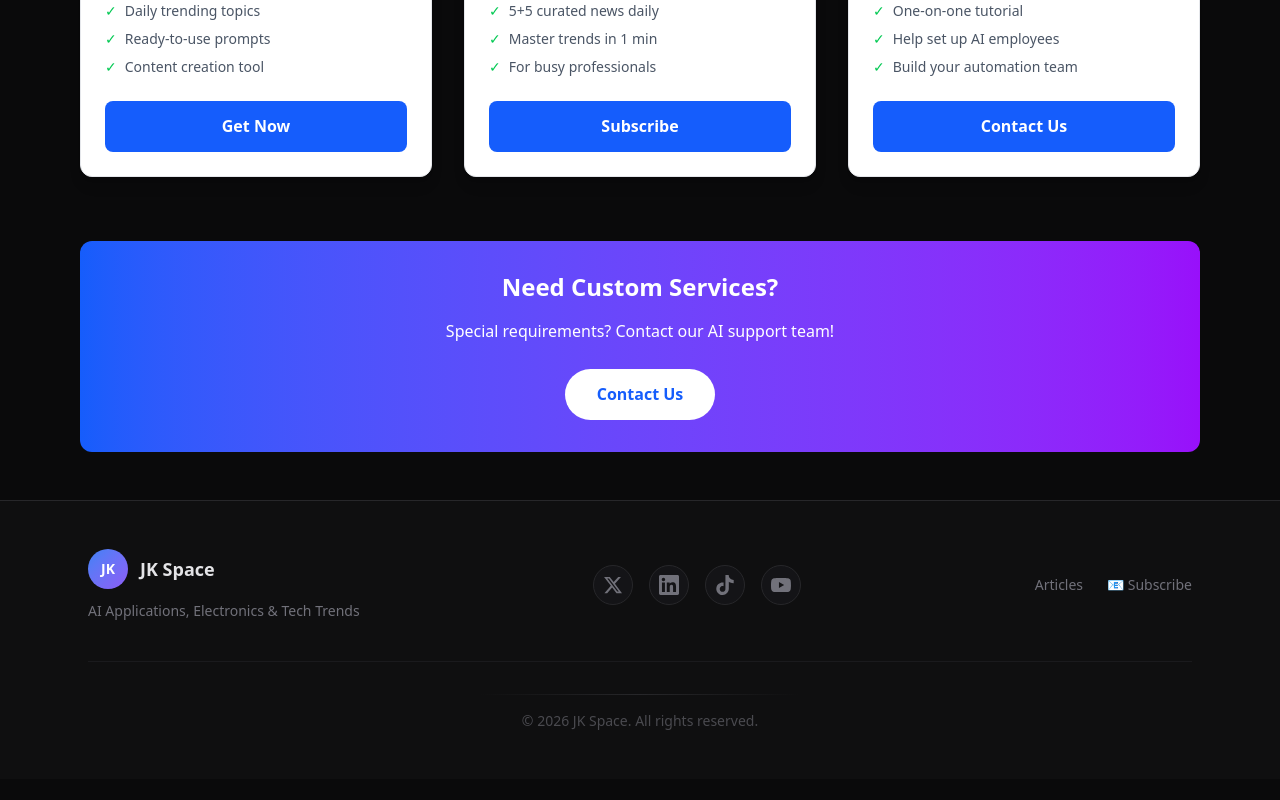
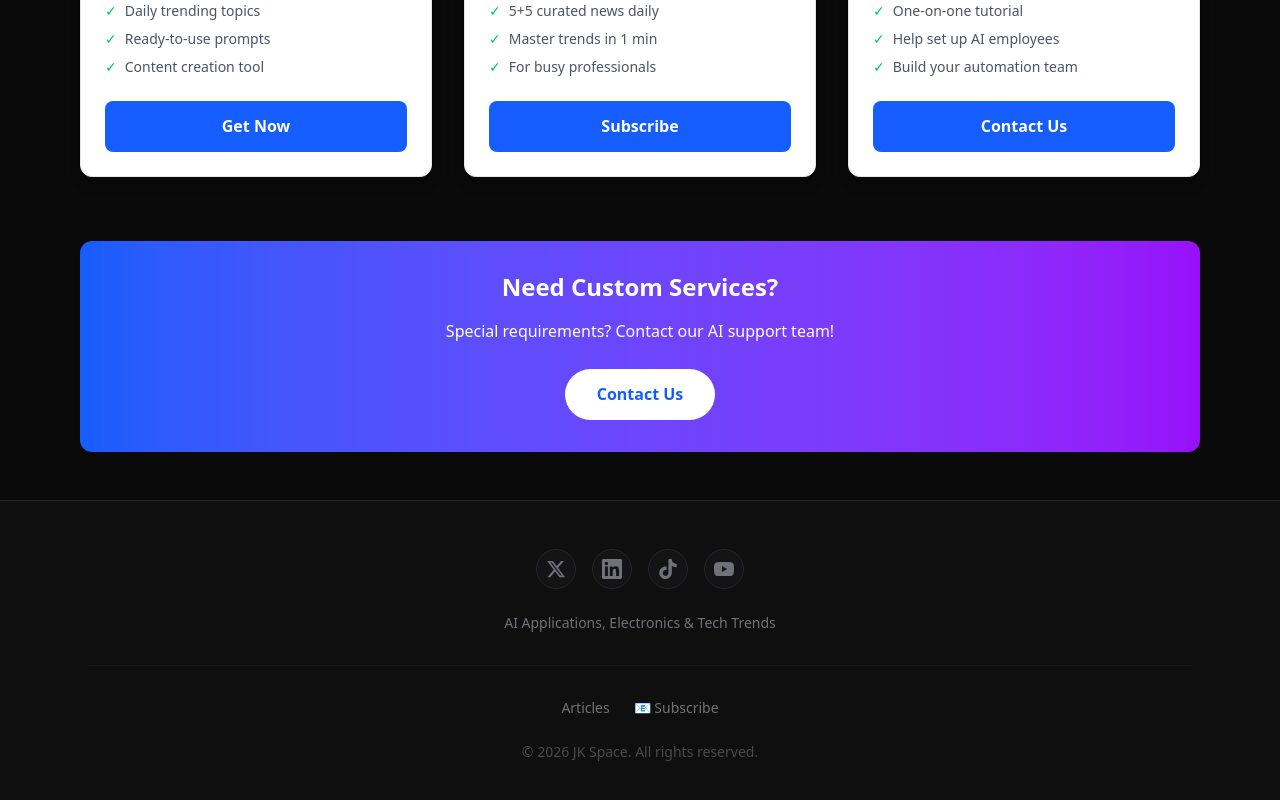
Before and after one commit to happytimes29/HeadlinesWebPage, a Next.js app: page /en/shop in a window 1280 px wide. Shown: the part 512-1312 px from the top of the page. Before the commit the page ends 1291 px from the top, so only its background shows below. Built offline with nearby package versions, Linux system fonts and the light colour scheme; no server answers.

Commit message:
Restructure footer: social icons centered, tagline below icons

```diff
--- a/src/components/Footer.tsx
+++ b/src/components/Footer.tsx
@@ -9,20 +9,8 @@ export default function Footer() {
   return (
     <footer className="border-t border-border bg-surface/50">
       <div className="mx-auto max-w-6xl px-6 py-12">
-        <div className="flex flex-col items-center justify-between gap-6 md:flex-row">
-          {/* Brand */}
-          <div className="flex flex-col items-center md:items-start gap-3">
-            <div className="flex items-center gap-3">
-              <div className="flex h-10 w-10 items-center justify-center rounded-full bg-gradient-to-br from-primary to-accent">
-                <span className="text-sm font-bold text-white">JK</span>
-              </div>
-              <span className="text-lg font-semibold">{t('site.name')}</span>
-            </div>
-            <p className="text-sm text-muted">
-              {t('site.tagline')}
-            </p>
-          </div>
-
+        {/* Social Icons + Tagline Center */}
+        <div className="flex flex-col items-center gap-6 mb-8">
           {/* Social Links */}
           <div className="flex items-center gap-4">
             <a href="#" className="flex h-10 w-10 items-center justify-center rounded-full border border-border bg-surface text-muted transition-all hover:border-primary hover:text-primary hover:bg-primary/10">
@@ -38,6 +26,15 @@ export default function Footer() {
               <svg className="h-5 w-5" fill="currentColor" viewBox="0 0 24 24"><path d="M23.498 6.186a3.016 3.016 0 0 0-2.122-2.136C19.505 3.545 12 3.545 12 3.545s-7.505 0-9.377.505A3.017 3.017 0 0 0 .502 6.186C0 8.07 0 12 0 12s0 3.93.502 5.814a3.016 3.016 0 0 0 2.122 2.136c1.871.505 9.376.505 9.376.505s7.505 0 9.377-.505a3.015 3.015 0 0 0 2.122-2.136C24 15.93 24 12 24 12s0-3.93-.502-5.814zM9.545 15.568V8.432L15.818 12l-6.273 3.568z"/></svg>
             </a>
           </div>
+
+          {/* Tagline */}
+          <p className="text-sm text-muted">
+            {t('site.tagline')}
+          </p>
+        </div>
+
+        {/* Links + Bottom */}
+        <div className="flex flex-col items-center gap-6 pt-8 border-t border-border/50">
           {/* Links */}
           <div className="flex items-center gap-6 text-sm text-muted">
             <a href={`/${'zh-TW'}/articles`} className="transition-colors hover:text-foreground">
@@ -47,11 +44,8 @@ export default function Footer() {
               {t('nav.home') === '首頁' ? '📧 訂閱' : '📧 Subscribe'}
             </a>
           </div>
-        </div>
 
-        {/* Bottom */}
-        <div className="mt-10 flex flex-col items-center gap-4 pt-8 border-t border-border/50">
-          <div className="h-px w-full max-w-xs bg-gradient-to-r from-transparent via-border to-transparent" />
+          {/* Copyright */}
           <p className="text-sm text-muted/60">
             &copy; {currentYear} {t('site.name')}. {t('footer.copyright')}
           </p>
```
